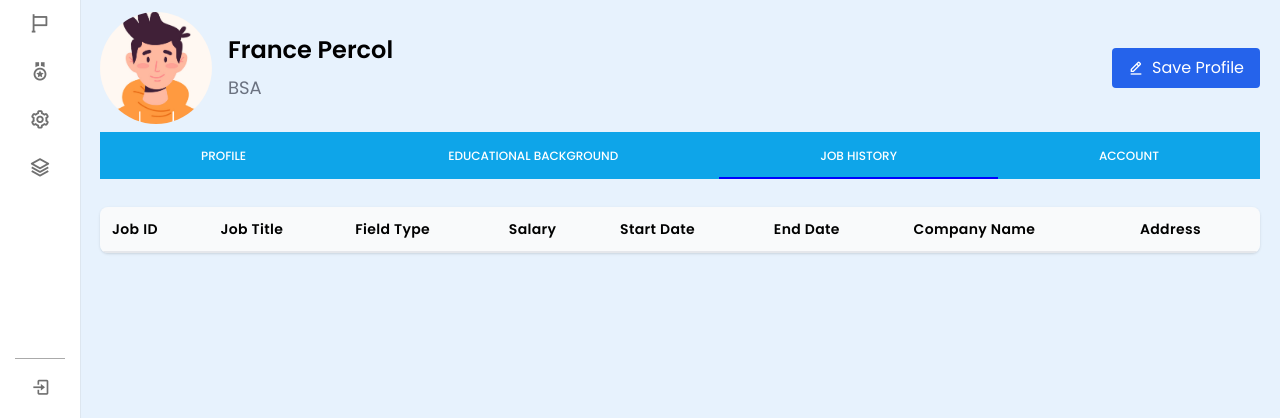
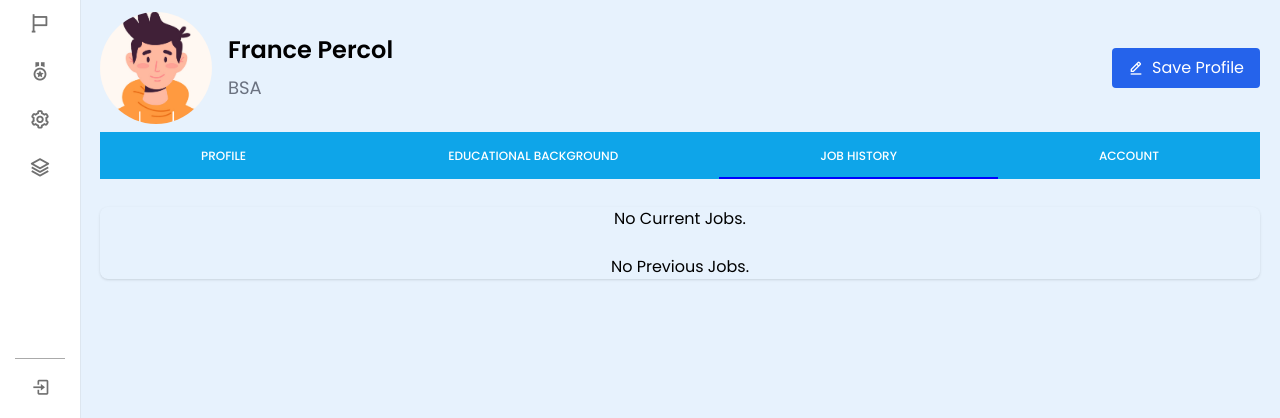
Before and after one commit to gemrey13/Capstone_Alumni, a Django app: a page that uses DAOIS/AlumniManagement/templates/AlumniManagement/alumni_profile.html in a window 1280 px wide, after a click on "JOB HISTORY". Shown: the part 382-800 px from the top of the page. Run offline with Django 4.2, Linux system fonts and the light colour scheme; data comes from the database, SQL or seed files in the repository; lists and menus that the app fills with data are empty; some libraries are stand-ins or nearby versions.

Commit message:
Added a current job taable in alumni profile

```diff
--- a/DAOIS/AlumniManagement/templates/AlumniManagement/alumni_profile.html
+++ b/DAOIS/AlumniManagement/templates/AlumniManagement/alumni_profile.html
@@ -230,7 +230,41 @@
 
         <div id="tab3" class="tab-content opacity-100 transition-opacity duration-150 ease-linear">
           <div class="overflow-auto rounded-lg shadow hidden md:block" id="table-container">
-              <table class="w-full">
+            {% if current_jobs %}
+            <h1 class="text-center">Current Jobs</h1>
+            <table class="w-full">
+                  <thead class="bg-gray-50 border-b-2 border-gray-200">
+                      <tr>
+                          <th class="w-auto p-3 text-sm font-semibold tracking-wide text-left">Job ID</th>
+                          <th class="w-auto p-3 text-sm font-semibold tracking-wide text-left">Job Title</th>
+                          <th class="w-auto p-3 text-sm font-semibold tracking-wide text-left">Field Type</th>
+                          <th class="w-auto p-3 text-sm font-semibold tracking-wide text-left">Salary</th>
+                          <th class="w-auto p-3 text-sm font-semibold tracking-wide text-left">Start Date</th>
+                          <th class="w-auto p-3 text-sm font-semibold tracking-wide text-left">Company Name</th>
+                          <th class="w-auto p-3 text-sm font-semibold tracking-wide text-left">Address</th>
+                      </tr>
+                  </thead>
+                  <tbody class="divide-y divide-gray-100">
+                    {% for current_job in current_jobs %}
+                      <tr class="{% cycle 'bg-white' 'bg-gray-100' %}">
+                          <td class="p-3 text-sm text-gray-700 whitespace-nowrap">{{current_job.current_job_id}}</td>
+                          <td class="p-3 text-sm text-gray-700 whitespace-nowrap">{{current_job.job_title}}</td>
+                          <td class="p-3 text-sm text-gray-700 whitespace-nowrap">{{current_job.field_type}}</td>
+                          <td class="p-3 text-sm text-gray-700 whitespace-nowrap">{{current_job.salary}}</td>
+                          <td class="p-3 text-sm text-gray-700 whitespace-nowrap">{{current_job.start_date}}</td>
+                          <td class="p-3 text-sm text-gray-700 whitespace-nowrap">{{current_job.company_name}}</td>
+                          <td class="p-3 text-sm text-gray-700 whitespace-nowrap">{{current_job.country}} {{current_job.province}} {{current_job.city}} {{current_job.barangay}}</td>
+                      </tr>
+                    {% endfor %}
+                  </tbody>
+              </table>
+            {% else %}
+            <h1 class="text-center">No Current Jobs.</h1>
+            {% endif %}
+            <br>
+            {% if prev_jobs %}
+            <h1 class="text-center">Previous Jobs</h1>
+            <table class="w-full">
                   <thead class="bg-gray-50 border-b-2 border-gray-200">
                       <tr>
                           <th class="w-auto p-3 text-sm font-semibold tracking-wide text-left">Job ID</th>
@@ -258,6 +292,10 @@
                     {% endfor %}
                   </tbody>
               </table>
+            {% else %}
+            <h1 class="text-center">No Previous Jobs.</h1>
+            {% endif %}
+
           </div>
         </div>
 
--- a/DAOIS/AlumniManagement/views.py
+++ b/DAOIS/AlumniManagement/views.py
@@ -183,6 +183,7 @@ def alumni(request):
 def alumni_profile(request, alumni_id):
     alumni = Alumni_Demographic_Profile.objects.get(alumni_id=alumni_id)
     graduate = Graduate.objects.get(alumni=alumni)
+    current_jobs = Current_Job.objects.filter(alumni__alumni_id=alumni_id)
     prev_jobs = Previous_Job.objects.filter(alumni__alumni_id=alumni_id)
     countries = Country.objects.all()
     courses = Course.objects.all()
@@ -201,6 +202,7 @@ def alumni_profile(request, alumni_id):
         'alumni':alumni,
         'graduate': graduate,
         'countries': countries,
+        'current_jobs': current_jobs,
         'prev_jobs': prev_jobs,
         'courses': courses,
         'alumni_course_id': alumni_course_id,
--- a/DAOIS/static/AlumniManagement/js/alumni_profile.js
+++ b/DAOIS/static/AlumniManagement/js/alumni_profile.js
@@ -16,7 +16,10 @@ function openTab(evt, tabName) {
   // Show the current tab content and add the "active" class to the clicked tab
   var currentTabContent = document.getElementById(tabName);
   currentTabContent.style.display = "block";
-  evt.currentTarget.classList.add("active");
+
+  if (evt) {
+    evt.currentTarget.classList.add("active");
+  }
 }
 
 // Show the first tab by default when the page loads
```
